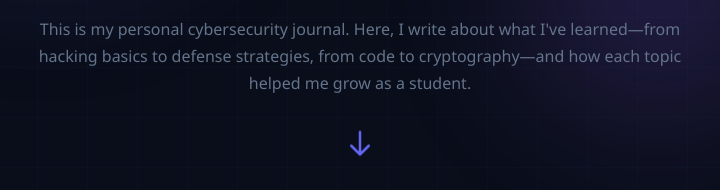
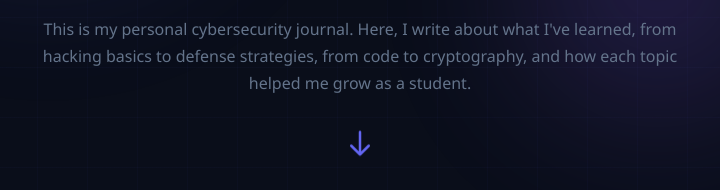
Before and after one commit to Mjesreel/IAS-Midterm-Project, a website: page index.html in a window 1280 px wide. Shown: the part 500-690 px from the top of the page, 280-1000 px from the left. Drawn offline with Linux system fonts and the light colour scheme.

Commit message:
index.html

```diff
--- a/index.html
+++ b/index.html
@@ -38,9 +38,8 @@
             </div>
             <h1>Marcques Jesreel Leonor</h1>
             <p class="subtitle">Section 3BSIT-3 | Information Assurance and Security</p>
-            <!-- Updated description to be simpler and more direct -->
             <p class="description">
-                This is my personal cybersecurity journal. Here, I write about what I've learned—from hacking basics to defense strategies, from code to cryptography—and how each topic helped me grow as a student.
+                This is my personal cybersecurity journal. Here, I write about what I've learned, from hacking basics to defense strategies, from code to cryptography, and how each topic helped me grow as a student.
             </p>
 
             <div class="scroll-indicator">
```
